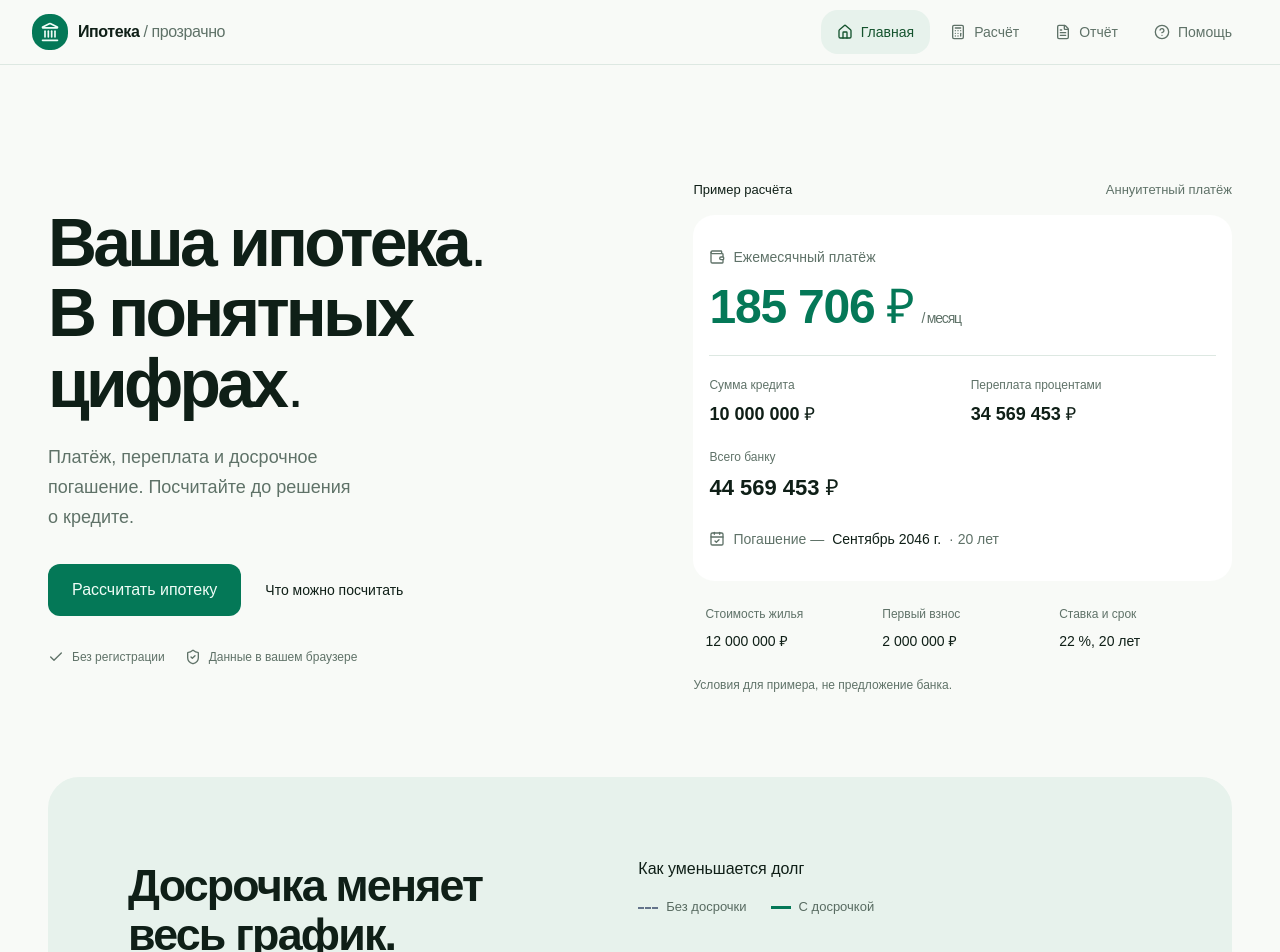
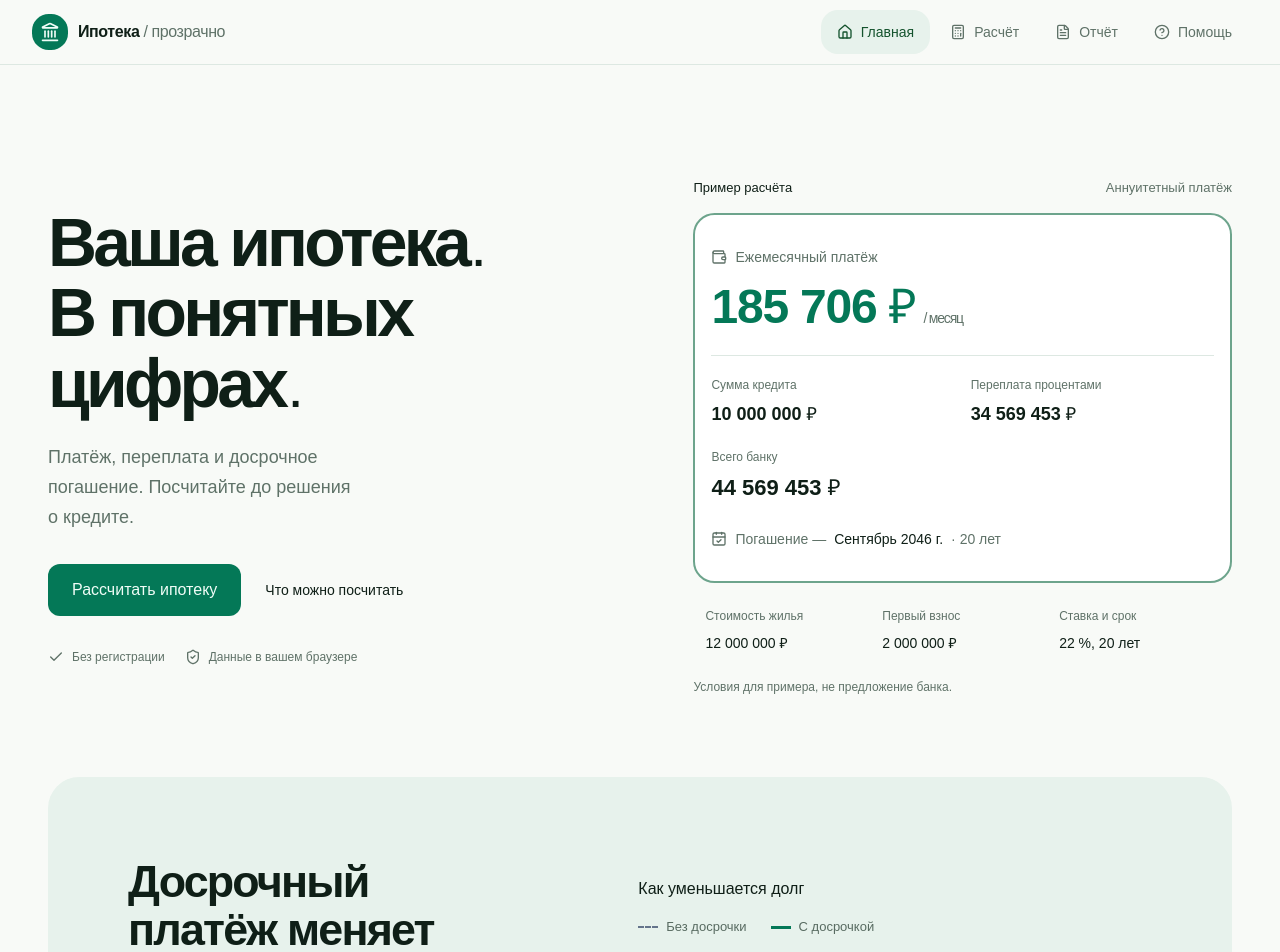
Before and after one commit to kliganN/mortgage-calc, a React (Vite) app: page / in a window 1280 px wide. Shown: the top 952 px of the page. Built offline with nearby package versions, Linux system fonts and the light colour scheme; no server answers.

Commit message:
Уточнить заголовок досрочного платежа и выделить пример расчёта

```diff
--- a/src/components/landing/early-payment-example.tsx
+++ b/src/components/landing/early-payment-example.tsx
@@ -32,7 +32,7 @@ export function EarlyPaymentExample() {
 	return (
 		<section className="landing-early" aria-labelledby="early-title">
 			<div className="landing-early-copy">
-				<h2 id="early-title">Досрочка меняет весь график.</h2>
+				<h2 id="early-title">Досрочный платёж меняет весь график.</h2>
 				<p className="landing-section-lead">
 					Добавим к тому же кредиту{" "}
 					{formatRub(LANDING_EXTRA_LOAN.recurringExtra.amount * 100)} в месяц с
--- a/src/landing.css
+++ b/src/landing.css
@@ -16,6 +16,11 @@
 	--landing-heading: clamp(2.25rem, 3.5vw, 3.5rem);
 	--landing-ease: cubic-bezier(0.22, 1, 0.36, 1);
 	--landing-duration: 160ms;
+	--landing-preview-border: color-mix(
+		in oklab,
+		var(--primary) 60%,
+		var(--border)
+	);
 	--landing-muted: color-mix(
 		in oklab,
 		var(--muted-foreground) 92%,
@@ -169,7 +174,7 @@ body {
 
 .landing-summary > [data-slot="card"] {
 	box-shadow: none;
-	border-color: var(--border);
+	border: 2px solid var(--landing-preview-border);
 	border-radius: calc(var(--radius) * 1.8);
 	padding-block: var(--landing-space-xl);
 }
```
